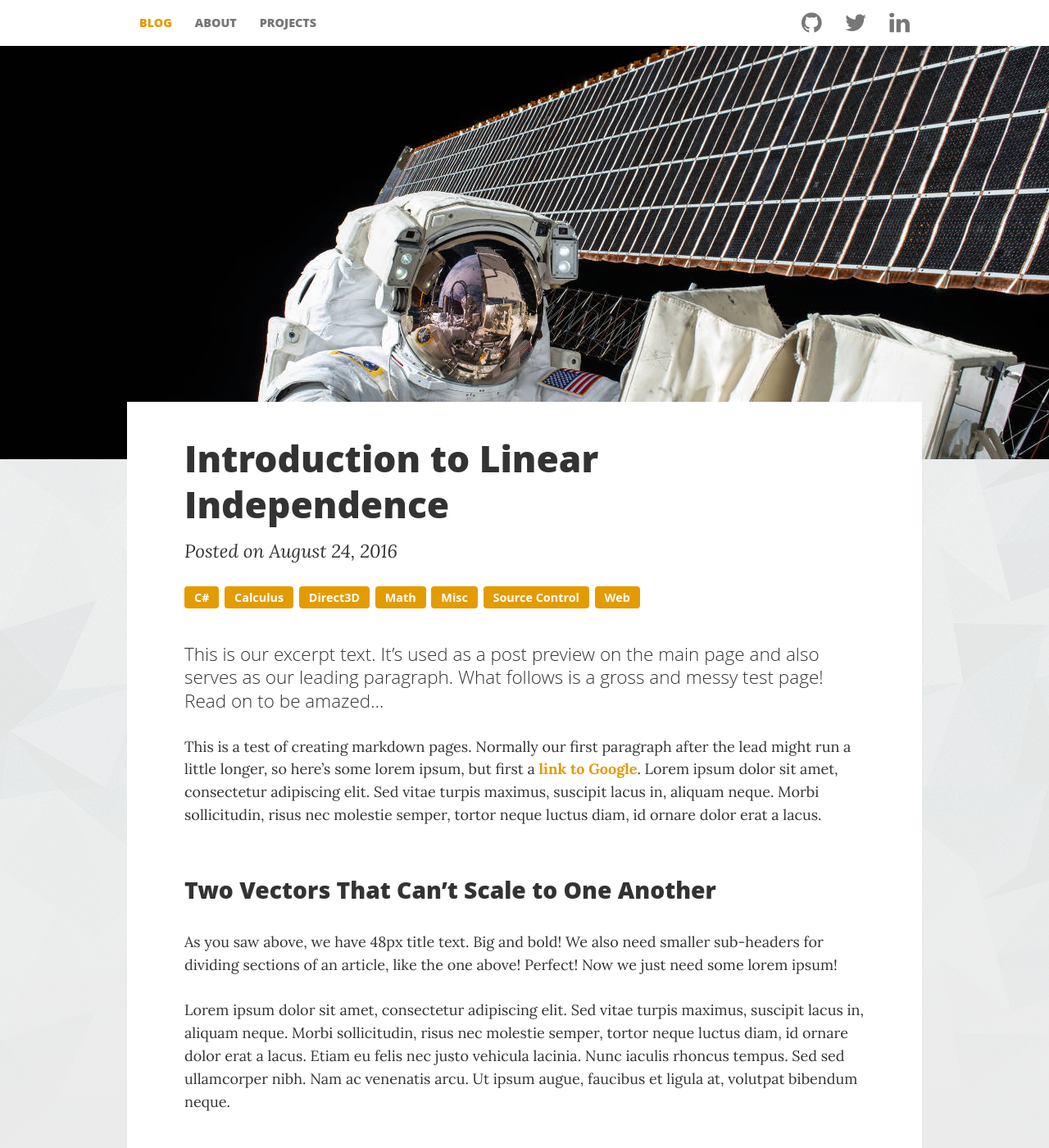
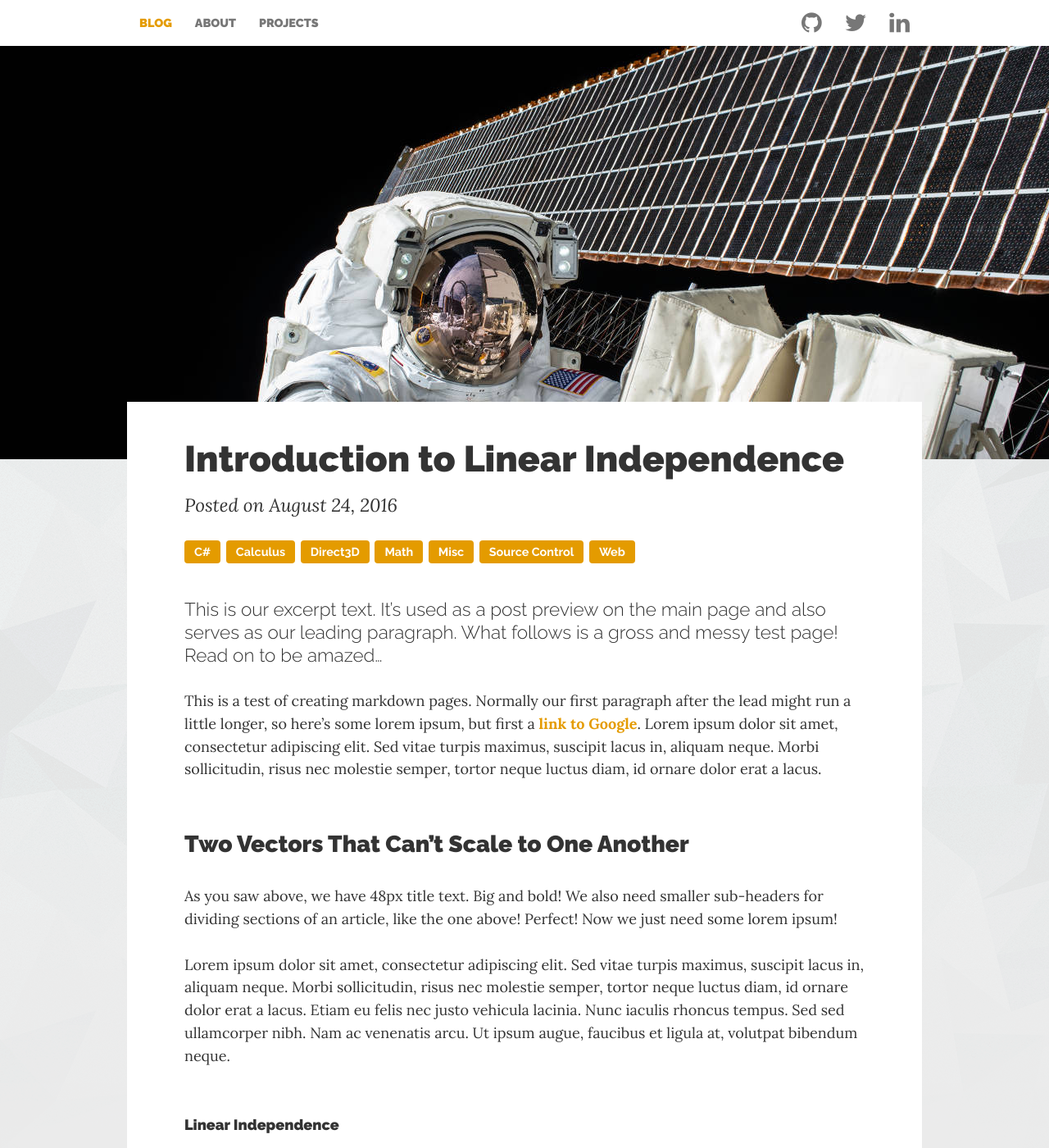
Before and after one commit to aarondgordon/aarondgordon.github.io, a Jekyll site: the page built from _posts/2016-8-24-introduction-to-spanning-sets-linear-independence-and-the-vector-space-basis.md, in a window 1280 px wide and 1400 px high. Shown: the whole window at 82% size. Built offline with Jekyll 4.4.1, drawn with Linux system fonts in a browser that asks for light colours; nearby versions of some CDN libraries; formulas are drawn with MathJax 3; comment, search, counter and statistics services are not loaded.

Commit message:
Replacing Open Sans with Raleway

```diff
--- a/assets/css/layout.css
+++ b/assets/css/layout.css
@@ -19,9 +19,9 @@
   margin-bottom: 56px;
   background-color: #ebebeb;
   color: #333;
-  font-family: 'Lora', sans-serif;
+  font-family: 'Lora', serif;
+  font-weight: 400;
   font-size: 1.125em; /* 18px/16px  */
-  font-weight: 400;
   line-height: 1.55; /* 2 x baseline | 28px/18px */
   vertical-align: baseline;
   -webkit-font-smoothing: antialiased;
@@ -48,7 +48,7 @@
 .navbar-menu>li>a, .navbar-social>li>a {
   padding: 0.97em 0 0; /* 1 x baseline | 14px/14.4px */;
   min-height: 3.89em; /* 4 x baseline | 56px/14.4px */
-  font-family: 'Open Sans';
+  font-family: 'Raleway', sans-serif;
   font-weight: 800;
   font-size: 0.8em; /* 14.4px/18px */
   line-height: 1.94; /* 2 x baseline | 28px/14.4px */
@@ -185,7 +185,7 @@
   padding: 0 0.83em;
   background-color: #e49b00;
   color: white;
-  font-family: 'Open Sans', sans-serif;
+  font-family: 'Raleway', sans-serif;
   font-weight: 700;
   font-size: 0.8em; /* 14.4px/18px */
   line-height: 1.94em; /* 2 x baseline | 28px/14.4px */
@@ -200,8 +200,8 @@
 
 .h1, .h2, .h3, h1, h2, h3 {
   margin: 0;
-  font-family: 'Open Sans', sans-serif;
-  font-weight: 800;
+  font-family: 'Raleway', sans-serif;
+  font-weight: 900;
 }
 
 .h1, h1 {
@@ -234,7 +234,8 @@
 .lead {
   margin: 0;
   padding-bottom: 1.24em; /* 2 x baseline | 28px/22.5px */
-  font-family: 'Open Sans', sans-serif;
+  font-family: 'Raleway', sans-serif;
+  font-weight: 300;
   font-size: 1.25em; /* 22.5px/18px */
   line-height: 1.25em; /* 2 x baseline | 28px/22.5px */
 }
@@ -327,7 +328,8 @@
   display: inline-block;
   margin-top: 22px;
   color: #777;
-  font-family: 'Open Sans', sans-serif;
+  font-family: 'Raleway', sans-serif;
+  font-weight: 300;
   font-size: 0.8em;
 }
 
```
